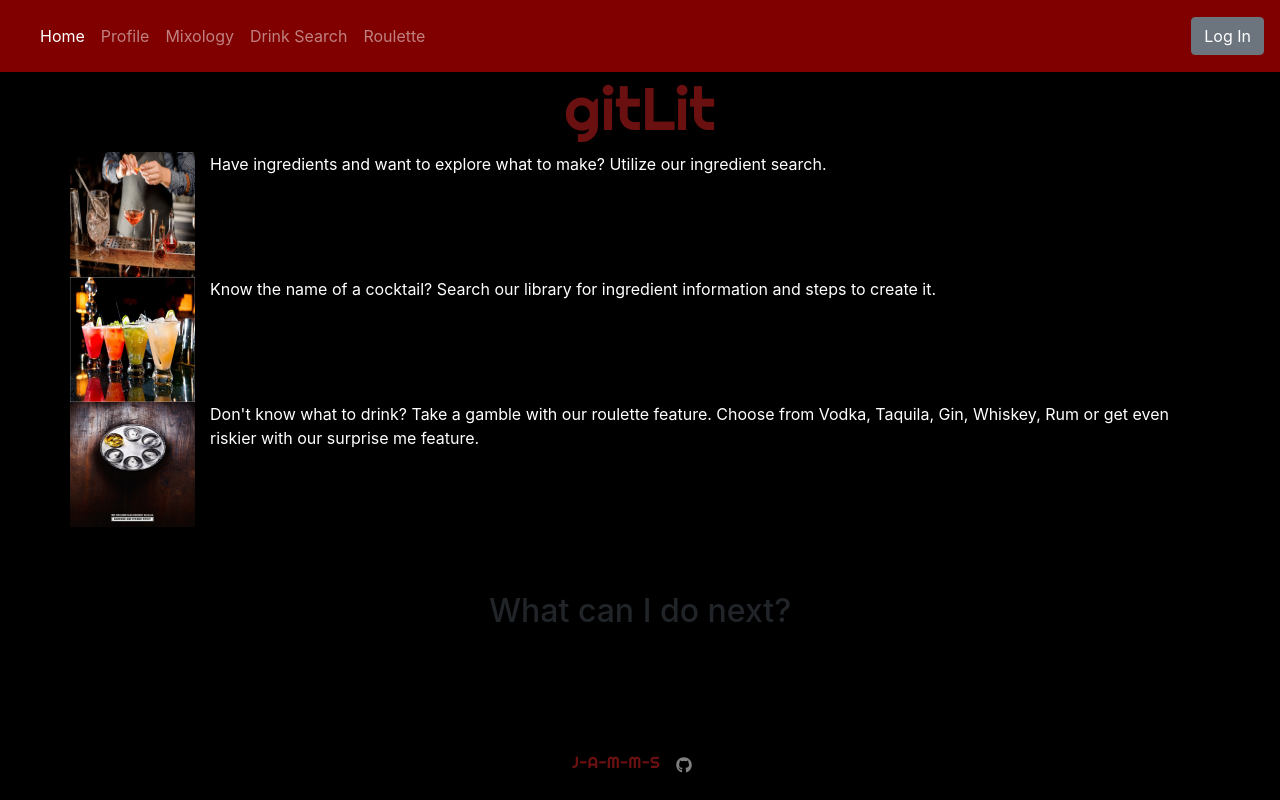
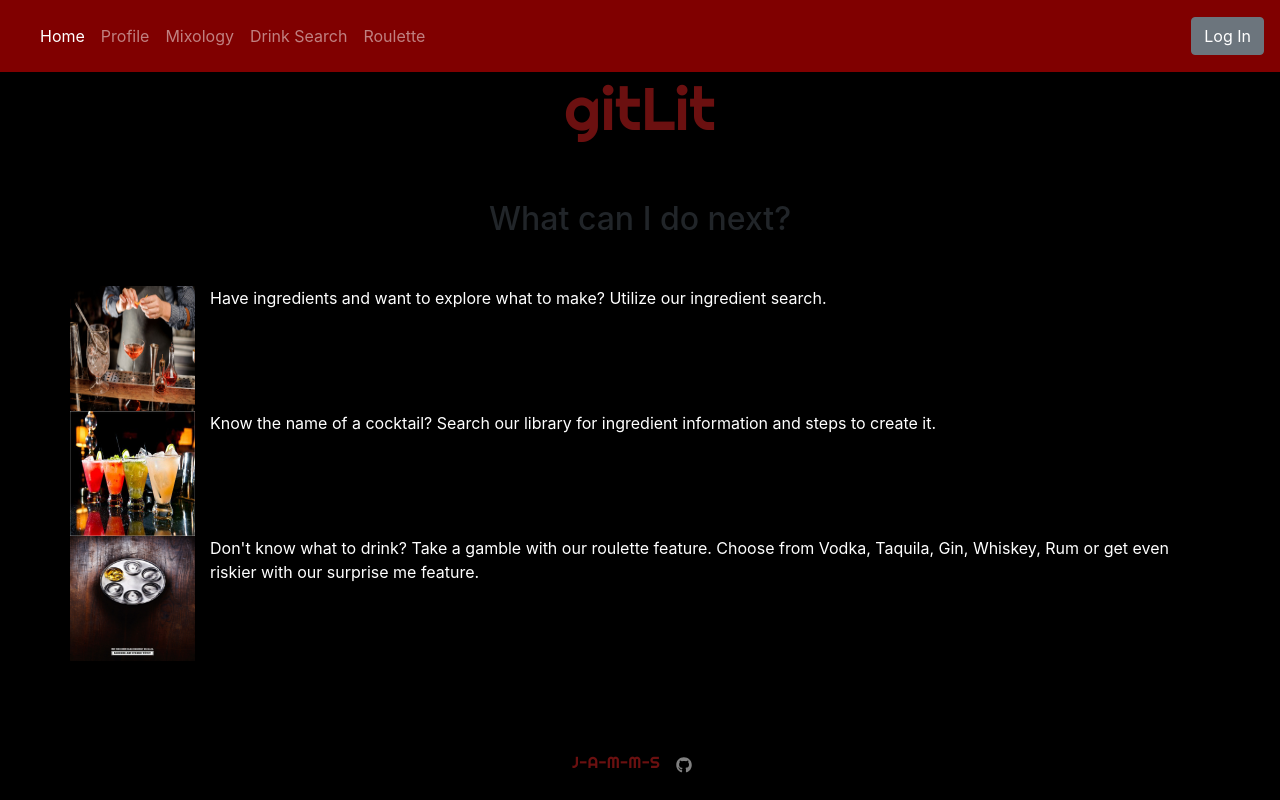
Before and after one commit to J-A-M-M-S/gitLit, a React (Create React App) app in the folder client/: page / in a window 1280 px wide. Built offline with nearby package versions, Linux system fonts and the light colour scheme; no server answers.

Commit message:
moved content above hero

```diff
--- a/client/src/views/Home.js
+++ b/client/src/views/Home.js
@@ -4,9 +4,9 @@ import { Hero, Content } from "../components";
 
 const Home = () => (
   <Fragment>
+    <Content />
     <Hero />
     <hr />
-    <Content />
   </Fragment>
 );
 
```
